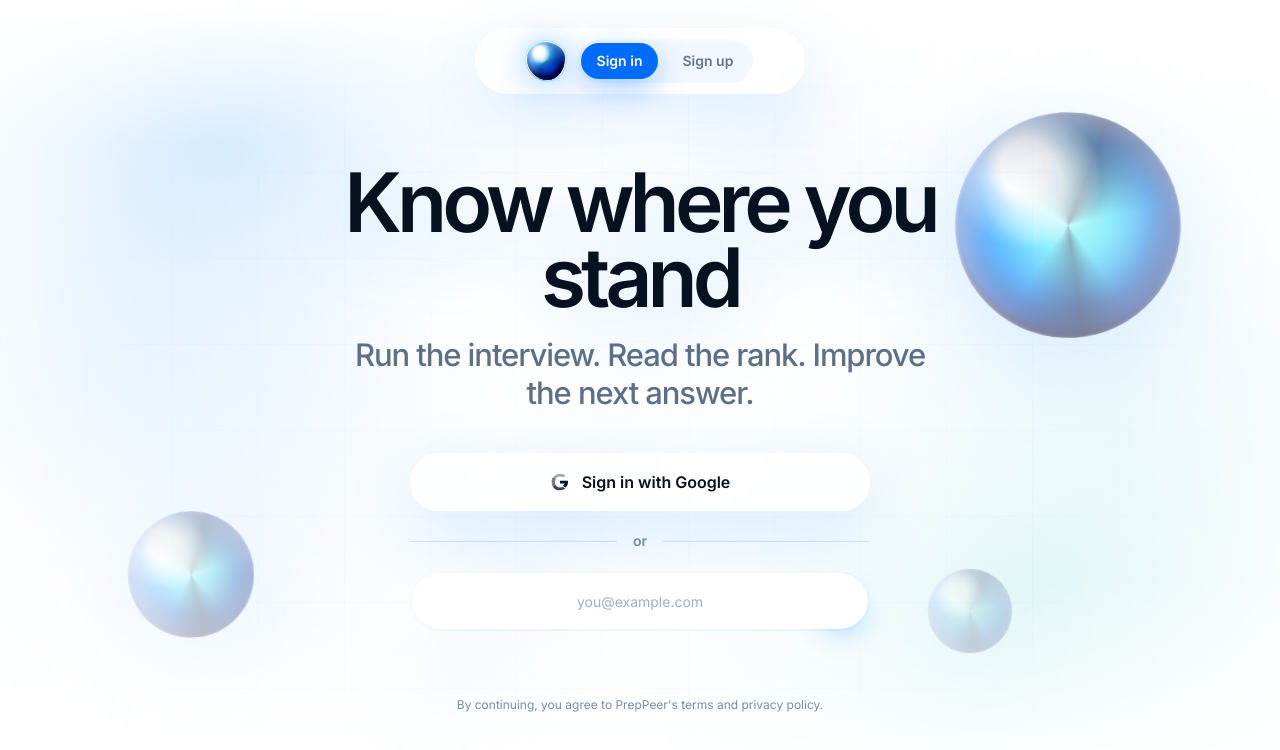
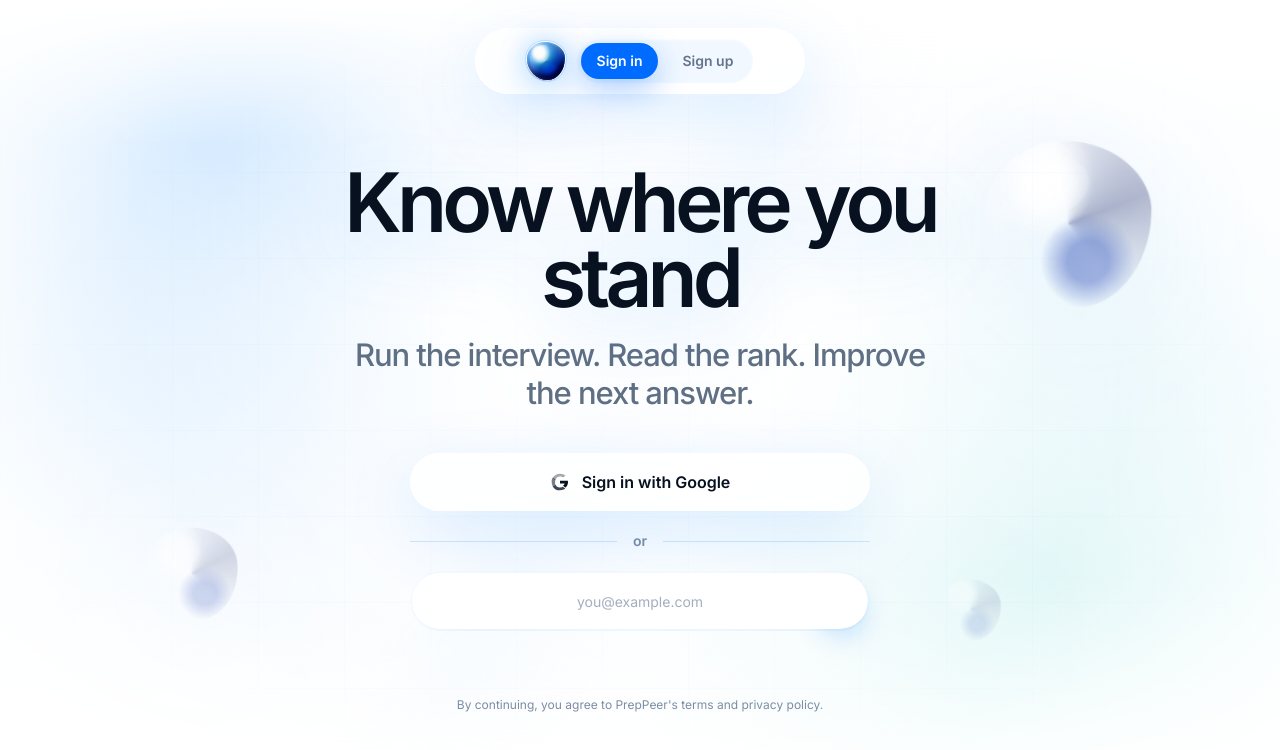
Before and after one commit to Rajat77a/PrepPeer, a Next.js app: page /login in a window 1280 px wide. Shown: the top 750 px of the page. Built offline with nearby package versions, Linux system fonts and the light colour scheme; a web font is replaced by a local one.

Commit message:
Use hero orb style on login background

```diff
--- a/app/login/page.tsx
+++ b/app/login/page.tsx
@@ -66,14 +66,49 @@ function GoogleIcon() {
   );
 }
 
+function LoginOrb({ className }: { className?: string }) {
+  const [videoFailed, setVideoFailed] = useState(false);
+  const [canPlayOrbVideo, setCanPlayOrbVideo] = useState(false);
+
+  useEffect(() => {
+    const isIOSLike =
+      /iPad|iPhone|iPod/.test(window.navigator.userAgent) ||
+      (window.navigator.platform === "MacIntel" &&
+        window.navigator.maxTouchPoints > 1);
+
+    setCanPlayOrbVideo(!isIOSLike);
+  }, []);
+
+  return (
+    <div className={cn("login-orb absolute", className)} aria-hidden="true">
+      <div className="orb-fallback absolute inset-[5%] z-[1]" />
+      {canPlayOrbVideo && !videoFailed && (
+        <video
+          autoPlay
+          loop
+          muted
+          playsInline
+          className="orb-video absolute inset-0 z-[2] h-full w-full object-cover"
+          onError={() => setVideoFailed(true)}
+        >
+          <source
+            src="https://future.co/images/homepage/glassy-orb/orb-purple.webm"
+            type="video/webm"
+          />
+        </video>
+      )}
+    </div>
+  );
+}
+
 function MatrixBackground() {
   return (
     <div className="absolute inset-0 overflow-hidden">
       <div className="absolute inset-0 bg-[#f7fbff]" />
       <div className="login-ambient absolute inset-0" aria-hidden="true" />
-      <div className="login-orb login-orb-one absolute" aria-hidden="true" />
-      <div className="login-orb login-orb-two absolute" aria-hidden="true" />
-      <div className="login-orb login-orb-three absolute" aria-hidden="true" />
+      <LoginOrb className="login-orb-one" />
+      <LoginOrb className="login-orb-two" />
+      <LoginOrb className="login-orb-three" />
       <div className="login-lines absolute inset-0" aria-hidden="true" />
       <div className="login-vignette absolute inset-0" aria-hidden="true" />
       <div className="absolute inset-x-0 top-0 h-36 bg-gradient-to-b from-white to-transparent" />
@@ -88,44 +123,9 @@ function MatrixBackground() {
         }
 
         .login-orb {
-          border-radius: 50%;
-          background:
-            radial-gradient(ellipse at 30% 25%, rgba(255, 255, 255, 0.98) 0 11%, rgba(255, 255, 255, 0.46) 18%, transparent 34%),
-            radial-gradient(circle at 50% 45%, #9ffaff 0%, #37dfff 24%, #008cff 49%, #0753d9 66%, transparent 72%),
-            radial-gradient(circle at 72% 73%, rgba(1, 10, 74, 0.92) 0 11%, transparent 24%),
-            radial-gradient(circle at 18% 82%, rgba(3, 9, 70, 0.92) 0 10%, transparent 23%),
-            conic-gradient(from 224deg, #050b4f, #006cff, #7dffd9, #00b7ff, #06236e, #050b4f);
-          box-shadow:
-            inset 18px 18px 30px rgba(255, 255, 255, 0.46),
-            inset -18px -24px 36px rgba(0, 16, 92, 0.66),
-            inset 0 0 0 2px rgba(255, 255, 255, 0.18),
-            0 24px 90px rgba(0, 132, 255, 0.22);
-          opacity: 0.9;
-          transform: translateZ(0);
+          filter: drop-shadow(0 24px 60px rgba(0, 132, 255, 0.2));
+          pointer-events: none;
           animation: loginOrbFloat 8s ease-in-out infinite;
-        }
-
-        .login-orb::before,
-        .login-orb::after {
-          border-radius: inherit;
-          content: "";
-          inset: 0;
-          position: absolute;
-        }
-
-        .login-orb::before {
-          background:
-            conic-gradient(from 18deg, rgba(2, 6, 57, 0.92), transparent 16%, transparent 34%, rgba(2, 6, 57, 0.82) 42%, transparent 54%, transparent 78%, rgba(1, 6, 44, 0.88));
-          filter: blur(0.3px);
-          mix-blend-mode: multiply;
-          opacity: 0.72;
-        }
-
-        .login-orb::after {
-          background:
-            radial-gradient(ellipse at 37% 31%, rgba(255, 255, 255, 0.72) 0 11%, transparent 31%),
-            radial-gradient(circle at 58% 58%, rgba(125, 255, 217, 0.24), transparent 34%);
-          opacity: 0.9;
         }
 
         .login-orb-one {
--- a/components/ui/input.tsx
+++ b/components/ui/input.tsx
@@ -11,8 +11,8 @@ export interface InputProps
 }
 
 const Input = React.forwardRef<HTMLInputElement, InputProps>(
-  ({ className, type, glowColor = "#7dffd9", ...props }, ref) => {
-    const radius = 175;
+  ({ className, type, glowColor = "#061059", ...props }, ref) => {
+    const radius = 190;
     const containerRef = React.useRef<HTMLDivElement | null>(null);
     const gradientRef = React.useRef<HTMLDivElement | null>(null);
     const [mousePosition, setMousePosition] = React.useState({ x: 0, y: 0 });
@@ -60,7 +60,7 @@ const Input = React.forwardRef<HTMLInputElement, InputProps>(
           type={type}
           className={cn(
             "relative z-10 flex h-12 w-full rounded-full border border-white/80 bg-white/82 px-4 py-3 font-inter text-sm text-[#07111f] outline-none shadow-[inset_0_1px_2px_rgba(255,255,255,0.95),0_16px_40px_rgba(0,132,255,0.08)] backdrop-blur-xl transition duration-300",
-            "placeholder:text-[#7b8da3]/70 group-hover/input:shadow-[inset_0_1px_2px_rgba(255,255,255,0.95),0_0_38px_rgba(125,255,217,0.28)] focus:border-[#7dffd9]/80 focus:bg-white focus:shadow-[0_0_0_3px_rgba(125,255,217,0.24),0_0_42px_rgba(0,132,255,0.2)]",
+            "placeholder:text-[#7b8da3]/70 group-hover/input:shadow-[inset_0_1px_2px_rgba(255,255,255,0.95),0_0_42px_rgba(6,16,89,0.24)] focus:border-[#006cff]/45 focus:bg-white focus:shadow-[0_0_0_3px_rgba(6,16,89,0.16),0_0_46px_rgba(0,132,255,0.22)]",
             "disabled:cursor-not-allowed disabled:opacity-50",
             className
           )}
```
